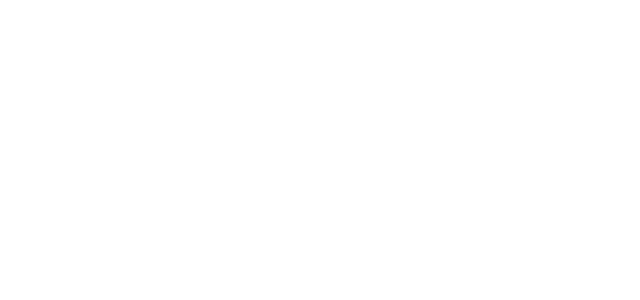
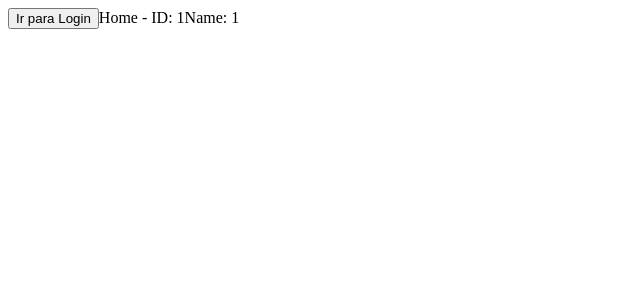
Before and after one commit to claudiaps/TadsFrontend2025, a React (Vite) app: page /home/1/1 in a window 1280 px wide. Before the commit this address had no page. Shown: the top 300 px of the page, without its empty margins (0-640 px from the left). Built offline with nearby package versions, Linux system fonts and the light colour scheme.

Commit message:
changing pokedex page texts

```diff
--- a/src/App.tsx
+++ b/src/App.tsx
@@ -11,6 +11,7 @@ function App() {
     <BrowserRouter>
       <Routes>
         <Route path="/" element={<Login />} />
+        <Route path="/home/:id/:name" element={<Home />} />
         <Route
           element={
             <PrivateRoute>
@@ -18,7 +19,6 @@ function App() {
             </PrivateRoute>
           }
         >
-          <Route path="/home/:id" element={<Home />} />
           <Route path="/pokedex" element={<Pokedex />} />
           <Route path="/forms" element={<Forms />} />
           <Route path="/pokedex/:name" element={<PokemonInfo />} />
--- a/src/pages/Home.tsx
+++ b/src/pages/Home.tsx
@@ -1,13 +1,15 @@
-import { useNavigate, useParams } from "react-router";
+import { Link, useNavigate, useParams } from "react-router";
 
 const Home = () => {
   const navigation = useNavigate();
-  const { id } = useParams();
+  const { id, name } = useParams();
 
   return (
     <div>
-      <button onClick={() => navigation("/")}>Ir para Login</button>
+      <button onClick={() => navigation(`/`)}>Ir para Login</button>
+      <Link to={`/pokedex`} />
       Home - ID: {id}
+      Name: {name}
     </div>
   );
 };
--- a/src/pages/Pokedex.tsx
+++ b/src/pages/Pokedex.tsx
@@ -26,10 +26,9 @@ const Pokedex = () => {
       setLoading(false);
     }
   };
-  console.log(pokemon);
 
   if (loading) {
-    return <div>Carregando...</div>;
+    return <div>Loading...</div>;
   }
 
   return (
@@ -48,8 +47,8 @@ const Pokedex = () => {
           Buscar
         </button>
       </div>
-      <p className="pokemonName">Nome: {pokemon?.name}</p>
-      <Link to={`/pokedex/${pokemon?.name}`}>Ver detalhes</Link>
+      <p className="pokemonName">Name: {pokemon?.name}</p>
+      <Link to={`/pokedex/${pokemon?.name}`}>Details</Link>
       <img src={pokemon?.sprites?.front_default} className="image" />
     </div>
   );
```
Also changed, not shown: src/pages/Login.tsx (+26 -0 lines).
